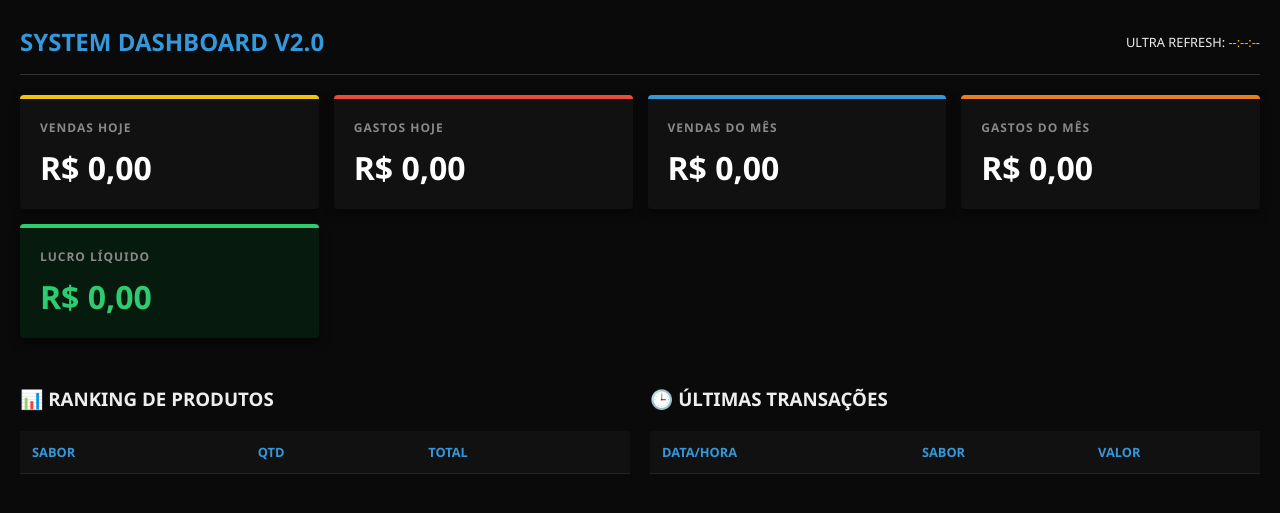
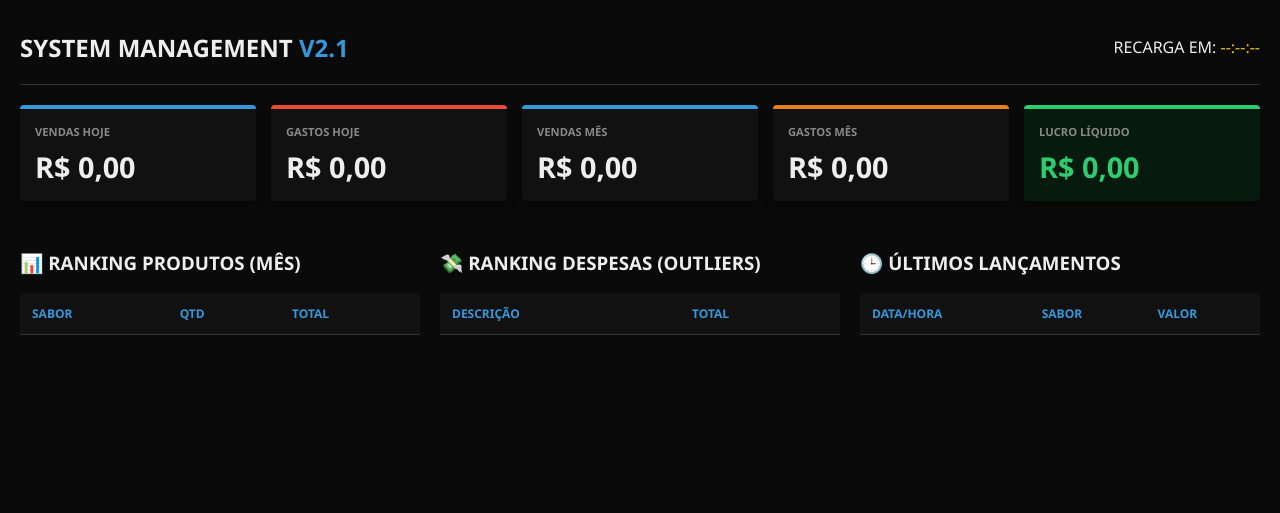
Before and after one commit to Acmsilva1/vendas, a FastAPI app: page / in a window 1280 px wide. Shown: the top 513 px of the page. Run offline with FastAPI, Linux system fonts and the light colour scheme; lists and menus that the app fills with data are empty.

Commit message:
Update index.html

```diff
--- a/templates/index.html
+++ b/templates/index.html
@@ -2,47 +2,55 @@
 <html lang="pt-br">
 <head>
     <meta charset="UTF-8">
-    <title>Dashboard Executivo | André TI</title>
+    <title>Business Intel | André TI</title>
     <style>
-        body { font-family: 'Segoe UI', Tahoma, Geneva, Verdana, sans-serif; background: #0a0a0a; color: #eee; margin: 0; padding: 20px; }
-        .grid-main { display: grid; grid-template-columns: repeat(auto-fit, minmax(240px, 1fr)); gap: 15px; margin-bottom: 30px; }
-        .card { background: #111; border-top: 4px solid #3498db; padding: 20px; border-radius: 4px; box-shadow: 0 4px 10px rgba(0,0,0,0.5); }
-        .card.hoje { border-top-color: #f1c40f; }
-        .card.lucro { border-top-color: #2ecc71; background: #061a0e; }
-        .card h3 { font-size: 0.75rem; color: #888; margin: 0; text-transform: uppercase; letter-spacing: 1px; }
-        .valor { font-size: 2rem; font-weight: bold; margin-top: 10px; color: #fff; }
+        :root { --bg: #0a0a0a; --card: #111; --border: #333; --accent: #3498db; --green: #2ecc71; --red: #e74c3c; }
+        body { font-family: 'Segoe UI', sans-serif; background: var(--bg); color: #eee; margin: 0; padding: 20px; }
+        .header { display: flex; justify-content: space-between; align-items: center; border-bottom: 1px solid var(--border); padding-bottom: 10px; margin-bottom: 20px; }
+        .grid-main { display: grid; grid-template-columns: repeat(auto-fit, minmax(200px, 1fr)); gap: 15px; margin-bottom: 30px; }
+        .card { background: var(--card); border-top: 4px solid var(--accent); padding: 15px; border-radius: 4px; box-shadow: 0 4px 10px rgba(0,0,0,0.5); }
+        .card h3 { font-size: 0.7rem; color: #888; margin: 0; text-transform: uppercase; }
+        .valor { font-size: 1.8rem; font-weight: bold; margin-top: 8px; }
 
-        table { width: 100%; border-collapse: collapse; margin-top: 20px; background: #111; }
-        th, td { padding: 12px; text-align: left; border-bottom: 1px solid #222; font-size: 0.9rem; }
-        th { color: #3498db; text-transform: uppercase; font-size: 0.8rem; }
+        .tables-container { display: grid; grid-template-columns: repeat(auto-fit, minmax(300px, 1fr)); gap: 20px; }
+        table { width: 100%; border-collapse: collapse; background: var(--card); font-size: 0.85rem; }
+        th, td { padding: 12px; text-align: left; border-bottom: 1px solid var(--border); }
+        th { color: var(--accent); text-transform: uppercase; font-size: 0.75rem; }
         tr:hover { background: #181818; }
-        .header { display: flex; justify-content: space-between; align-items: center; margin-bottom: 20px; border-bottom: 1px solid #333; padding-bottom: 10px; }
+        .outlier { color: var(--red); font-weight: bold; }
     </style>
 </head>
 <body>
     <div class="header">
-        <h2 style="margin:0; color:#3498db;">SYSTEM DASHBOARD V2.0</h2>
-        <p style="font-size:0.8rem;">ULTRA REFRESH: <span id="time" style="color:#f1c40f;">--:--:--</span></p>
+        <h2 style="margin:0;">SYSTEM MANAGEMENT <span style="color:var(--accent)">V2.1</span></h2>
+        <p>RECARGA EM: <span id="time" style="color:#f1c40f;">--:--:--</span></p>
     </div>
 
     <div class="grid-main">
-        <div class="card hoje"><h3>Vendas Hoje</h3><div class="valor" id="v_hoje">R$ 0,00</div></div>
-        <div class="card hoje" style="border-top-color: #e74c3c;"><h3>Gastos Hoje</h3><div class="valor" id="g_hoje">R$ 0,00</div></div>
-        <div class="card"><h3>Vendas do Mês</h3><div class="valor" id="v_mes">R$ 0,00</div></div>
-        <div class="card" style="border-top-color: #e67e22;"><h3>Gastos do Mês</h3><div class="valor" id="g_mes">R$ 0,00</div></div>
-        <div class="card lucro"><h3>Lucro Líquido</h3><div class="valor" id="lucro" style="color:#2ecc71">R$ 0,00</div></div>
+        <div class="card" style="border-top-color: var(--accent);"><h3>Vendas Hoje</h3><div class="valor" id="v_hoje">R$ 0,00</div></div>
+        <div class="card" style="border-top-color: var(--red);"><h3>Gastos Hoje</h3><div class="valor" id="g_hoje">R$ 0,00</div></div>
+        <div class="card" style="border-top-color: var(--accent);"><h3>Vendas Mês</h3><div class="valor" id="v_mes">R$ 0,00</div></div>
+        <div class="card" style="border-top-color: #e67e22;"><h3>Gastos Mês</h3><div class="valor" id="g_mes">R$ 0,00</div></div>
+        <div class="card" style="border-top-color: var(--green); background: #061a0e;"><h3>Lucro Líquido</h3><div class="valor" id="lucro" style="color:var(--green)">R$ 0,00</div></div>
     </div>
 
-    <div style="display: grid; grid-template-columns: 1fr 1fr; gap: 20px;">
+    <div class="tables-container">
         <div>
-            <h3>📊 RANKING DE PRODUTOS</h3>
+            <h3>📊 RANKING PRODUTOS (MÊS)</h3>
             <table id="tab-sabores">
                 <thead><tr><th>Sabor</th><th>Qtd</th><th>Total</th></tr></thead>
                 <tbody></tbody>
             </table>
         </div>
         <div>
-            <h3>🕒 ÚLTIMAS TRANSAÇÕES</h3>
+            <h3>💸 RANKING DESPESAS (OUTLIERS)</h3>
+            <table id="tab-despesas">
+                <thead><tr><th>Descrição</th><th>Total</th></tr></thead>
+                <tbody></tbody>
+            </table>
+        </div>
+        <div>
+            <h3>🕒 ÚLTIMOS LANÇAMENTOS</h3>
             <table id="tab-vendas">
                 <thead><tr><th>Data/Hora</th><th>Sabor</th><th>Valor</th></tr></thead>
                 <tbody></tbody>
@@ -52,6 +60,7 @@
 
     <script>
         async function update() {
+            try {
                 const res = await fetch('/api/status');
                 const d = await res.json();
                 const fmt = (v) => v.toLocaleString('pt-BR', { style: 'currency', currency: 'BRL' });
@@ -67,9 +76,14 @@
                     <tr><td>${s.SABORES}</td><td>${s.quantidade}</td><td>${fmt(s.vendas)}</td></tr>
                 `).join('');
 
+                document.querySelector('#tab-despesas tbody').innerHTML = d.ranking_despesas.map(g => `
+                    <tr class="${g.total > 150 ? 'outlier' : ''}"><td>${g.DESCRIÇÃO}</td><td>${fmt(g.total)}</td></tr>
+                `).join('');
+
                 document.querySelector('#tab-vendas tbody').innerHTML = d.ultimas_vendas.map(v => `
                     <tr><td>${v['DATA E HORA']}</td><td>${v.SABORES}</td><td>${fmt(v['VALOR DA VENDA'])}</td></tr>
                 `).join('');
+            } catch (e) { console.error("Erro na atualização:", e); }
         }
         setInterval(update, 30000); update();
     </script>
```
Lines whose indentation alone changed are shown as unchanged.
